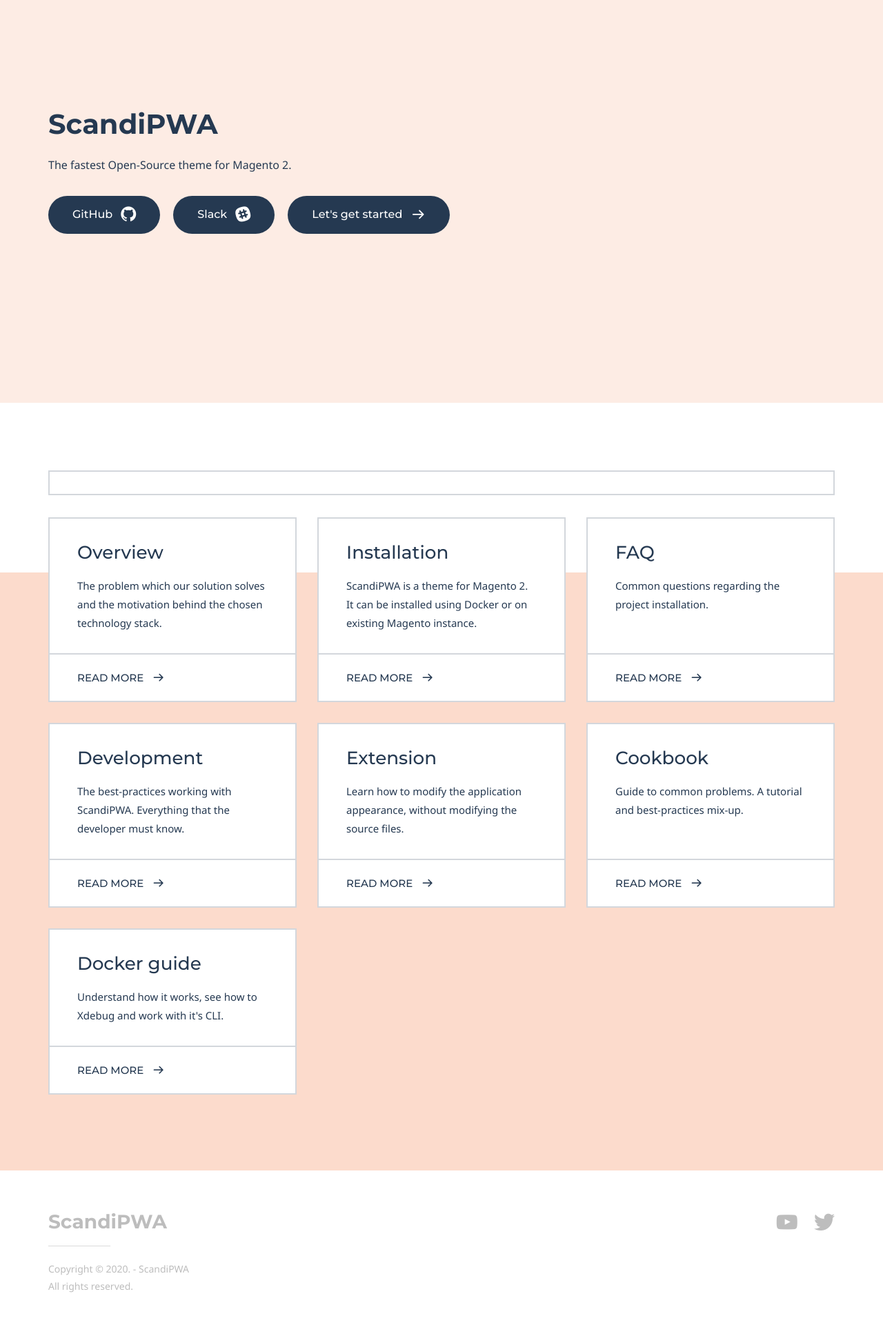
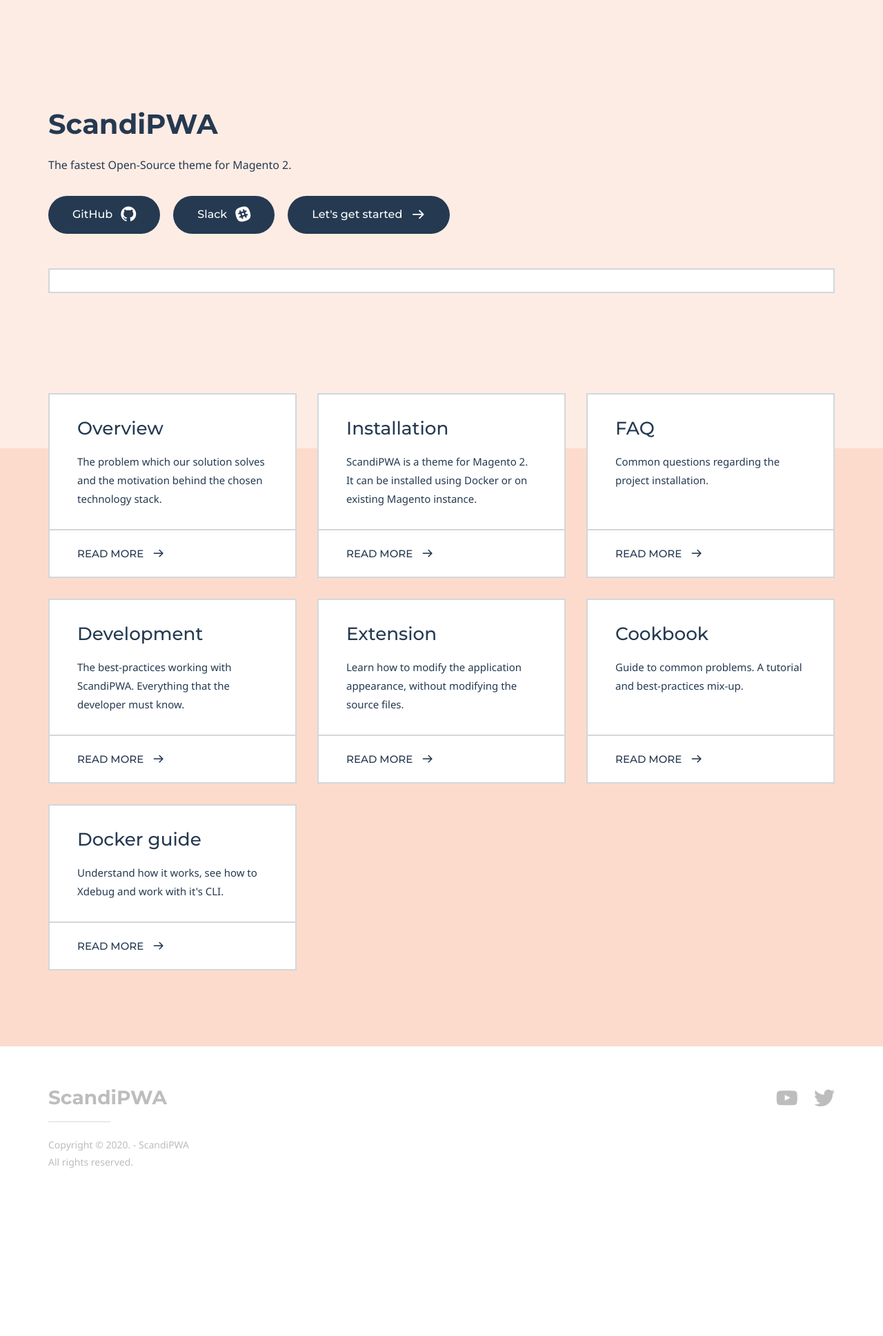
Before and after one commit to scandipwa/scandipwa.github.io, a Jekyll site: the page built from index.md, in a window 1280 px wide. Shown: the whole page at 69% size. Built offline with Jekyll 4.4.1, drawn with Linux system fonts in a browser that asks for light colours; some web fonts are replaced; comment, search, counter and statistics services are not loaded; a style sheet for code colours, icons or effects is not loaded; after the commit the page ends 1757 px from its top, so only the background shows below that.

Commit message:
Styled search #2

```diff
--- a/theme/_layouts/homepage.html
+++ b/theme/_layouts/homepage.html
@@ -33,6 +33,18 @@
 							</div><!-- /.align-inner -->
 						</div><!-- /.align-container -->
 					</div><!-- /.col -->
+					<div class="col-md-12 search">
+						<div class="search__container">
+							<div id="search-box">
+								<!-- SearchBox widget will appear here -->
+							</div>
+							<div class="nav-grid search__hits">
+								<div class="row" id="hits">
+									<!-- Hits widget will appear here -->
+								</div>
+							</div>
+						</div>
+					</div>
 					{% if page.author.title and page.author.description and page.author.title_url %}
 						<div class="col-md-4 col-md-offset-1 hidden-xs hidden-sm">
 							<div class="align-container" data-mh>
@@ -60,22 +72,6 @@
 				</div><!-- /.row -->
 			</div><!-- /.container -->
 		</div><!-- /.hero-subheader -->
-		<div class="section search">
-			<div class="container">
-				<div class="row">
-					<div class="col-md-12">
-						<div id="search-box">
-							<!-- SearchBox widget will appear here -->
-						</div>
-						<div class="nav-grid search__hits">
-							<div class="row" id="hits">
-								<!-- Hits widget will appear here -->
-							</div>
-						</div>
-					</div>
-				</div>
-			</div>
-		</div>
 		{% if page.grid_navigation %}
 			<div class="section section--darker-theme-color-bg">
 				<div class="container">
--- a/theme/_sass/components/_search.scss
+++ b/theme/_sass/components/_search.scss
@@ -1,13 +1,19 @@
 .search {
-    margin-bottom: 2rem;
+    margin-top: 2rem;
+
+    &__container {
+        position: relative;
+    }
 
     &__hits {
         margin-top: 2rem;
         max-height: 500px;
-        overflow: scroll;
+        overflow-y: scroll;
+        overflow-x: hidden;
         border: 2px solid rgba($color-dark-blue, .2);
         padding: 1rem 2rem;
         margin-top: -2px;
+        background-color: #fff;
     }
 
     &__item {
```
